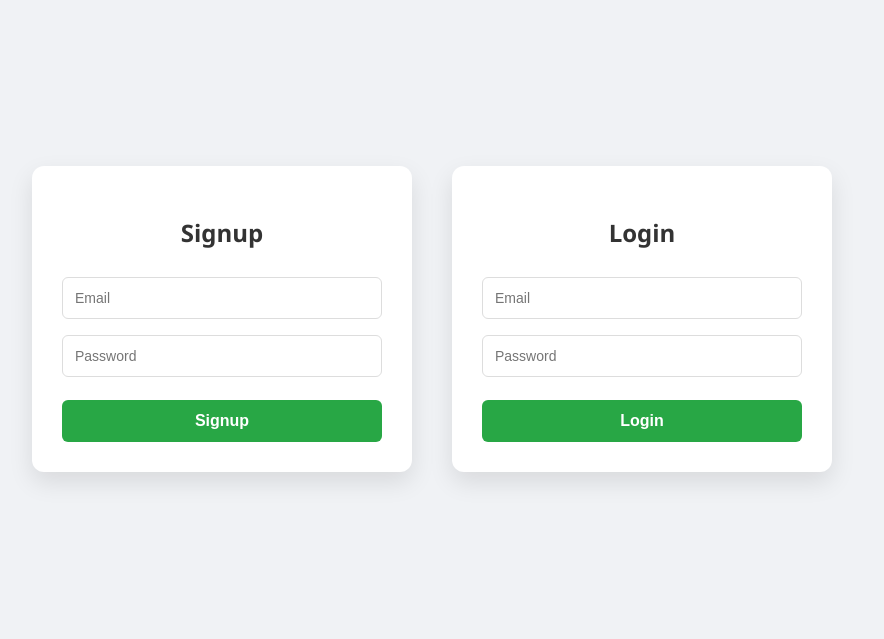
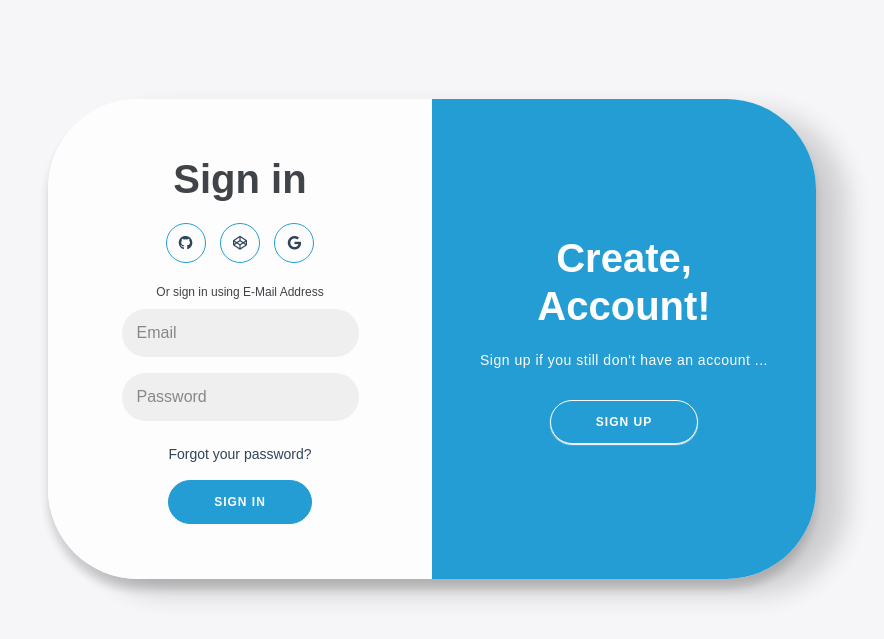
Before and after one commit to Hiyaa1501/Task_Manager, a plain HTML site: page frontend/index.html in a window 1280 px wide. Shown: the part 81-720 px from the top of the page, without its empty margins (208-1092 px from the left). Drawn offline with nearby package versions, Linux system fonts and the light colour scheme.

Commit message:
made changes to front end

```diff
--- a/frontend/index.html
+++ b/frontend/index.html
@@ -1,29 +1,74 @@
 <!DOCTYPE html>
 <html lang="en">
   <head>
-    <meta charset="UTF-8">
-    <meta name="viewport" content="width=device-width, initial-scale=1.0">
-    <title>Task Manager - Access</title>
-    <link rel="stylesheet" href="style.css">
+    <title>Dual Login / Signup Form</title>
+    <meta charset="UTF-8" />
+    <meta name="viewport" content="width=device-width" />
+    <link rel='stylesheet' href='https://cdnjs.cloudflare.com/ajax/libs/bootstrap/5.0.2/css/bootstrap.min.css'>
+    <link rel='stylesheet' href='https://cdnjs.cloudflare.com/ajax/libs/font-awesome/6.2.1/css/all.min.css'>
+    <link rel="stylesheet" href="styles.css" />
   </head>
   <body>
-
-    <!-- Signup Card -->
+  <!-- Login Form Section -->
   <section>
-        <h2>Signup</h2>
-        <input id="sEmail" type="email" placeholder="Email">
-        <input id="sPassword" type="password" placeholder="Password">
-        <button onclick="signup()">Signup</button>
+      <div class="container" id="container">
+          <div class="form-container sign-up-container">
+              <form action="#">
+                  <h1>Sign Up</h1>
+                  <div class="social-container">
+                      <a href="https://Github.com/farazc60" target="_blank" class="social"><i class="fab fa-github"></i></a>
+                      <a href="https://Codepen.io/codewithfaraz" target="_blank" class="social"><i class="fab fa-codepen"></i></a>
+                      <a href="mailto:farazc60@gmail.com" target="_blank" class="social"><i class="fab fa-google"></i></a>
+                  </div>
+                  <span>Or use your Email for registration</span>
+                  <label>
+                      <input type="text" placeholder="Name"/>
+                  </label>
+                  <label>
+                      <input type="email" placeholder="Email"/>
+                  </label>
+                  <label>
+                      <input type="password" placeholder="Password"/>
+                  </label>
+                  <button style="margin-top: 9px">Sign Up</button>
+              </form>
+          </div>
+          <div class="form-container sign-in-container">
+              <form action="#">
+                  <h1>Sign in</h1>
+                  <div class="social-container">
+                      <a href="https://Github.com/farazc60" target="_blank" class="social"><i class="fab fa-github"></i></a>
+                      <a href="https://Codepen.io/codewithfaraz" target="_blank" class="social"><i class="fab fa-codepen"></i></a>
+                      <a href="mailto:farazc60@gmail.com" target="_blank" class="social"><i class="fab fa-google"></i></a>
+                  </div>
+                  <span> Or sign in using E-Mail Address</span>
+                  <label>
+                      <input type="email" placeholder="Email"/>
+                  </label>
+                  <label>
+                      <input type="password" placeholder="Password"/>
+                  </label>
+                  <a href="#">Forgot your password?</a>
+                  <button>Sign In</button>
+              </form>
+          </div>
+          <div class="overlay-container">
+              <div class="overlay">
+                  <div class="overlay-panel overlay-left">
+                      <h1>Log in</h1>
+                      <p>Sign in here if you already have an account </p>
+                      <button class="ghost mt-5" id="signIn">Sign In</button>
+                  </div>
+                  <div class="overlay-panel overlay-right">
+                      <h1>Create, Account!</h1>
+                      <p>Sign up if you still don't have an account ... </p>
+                      <button class="ghost" id="signUp">Sign Up</button>
+                  </div>
+              </div>
+          </div>
+      </div>
   </section>
-
-    <!-- Login Card -->
-    <section>
-        <h2>Login</h2>
-        <input id="email" type="email" placeholder="Email">
-        <input id="password" type="password" placeholder="Password">
-        <button onclick="login()">Login</button>
-    </section>
-
+  <script src='https://cdnjs.cloudflare.com/ajax/libs/bootstrap/5.2.3/js/bootstrap.min.js'></script>
     <script src="script.js"></script>
   </body>
 </html>
--- a/frontend/script.js
+++ b/frontend/script.js
@@ -1,73 +1,83 @@
-const API = "http://localhost:5000";
+// const API = "http://localhost:5000";
 
-// Signup Logic
-async function signup() {
-    const email = document.getElementById("sEmail").value;
-    const password = document.getElementById("sPassword").value;
+// // Signup Logic
+// async function signup() {
+//     const email = document.getElementById("sEmail").value;
+//     const password = document.getElementById("sPassword").value;
 
-    const res = await fetch(API + "/auth/signup", {
-        method: "POST",
-        headers: { "Content-Type": "application/json" },
-        body: JSON.stringify({ email, password })
-    });
+//     const res = await fetch(API + "/auth/signup", {
+//         method: "POST",
+//         headers: { "Content-Type": "application/json" },
+//         body: JSON.stringify({ email, password })
+//     });
 
-    if (res.ok) {
-        alert("Signup successful! Redirecting to login...");
-        document.getElementById("sEmail").value = "";
-        document.getElementById("sPassword").value = "";
-        toggleAuth();
-    } else {
-        alert("Signup failed. Try a different email.");
-    }
-}
+//     if (res.ok) {
+//         alert("Signup successful! Redirecting to login...");
+//         document.getElementById("sEmail").value = "";
+//         document.getElementById("sPassword").value = "";
+//         toggleAuth();
+//     } else {
+//         alert("Signup failed. Try a different email.");
+//     }
+// }
 
-// Login Logic
-async function login() {
-    const email = document.getElementById("email").value;
-    const password = document.getElementById("password").value;
+// // Login Logic
+// async function login() {
+//     const email = document.getElementById("email").value;
+//     const password = document.getElementById("password").value;
 
-    const res = await fetch(API + "/auth/login", {
-        method: "POST",
-        headers: { "Content-Type": "application/json" },
-        body: JSON.stringify({ email, password })
-    });
+//     const res = await fetch(API + "/auth/login", {
+//         method: "POST",
+//         headers: { "Content-Type": "application/json" },
+//         body: JSON.stringify({ email, password })
+//     });
 
-    const data = await res.json();
-    if (data.token) {
-        localStorage.setItem("token", data.token);
-        window.location.href = "dashboard.html";
-    } else {
-        alert("Invalid email or password!");
-    }
-}
+//     const data = await res.json();
+//     if (data.token) {
+//         localStorage.setItem("token", data.token);
+//         window.location.href = "dashboard.html";
+//     } else {
+//         alert("Invalid email or password!");
+//     }
+// }
 
-// UI Toggle Function
-function toggleAuth() {
-    const signupCard = document.getElementById('signup-card');
-    const loginCard = document.getElementById('login-card');
-    if (signupCard.style.display === 'none') {
-        signupCard.style.display = 'block';
-        loginCard.style.display = 'none';
-    } else {
-        signupCard.style.display = 'none';
-        loginCard.style.display = 'block';
-    }
-}
+// // UI Toggle Function
+// function toggleAuth() {
+//     const signupCard = document.getElementById('signup-card');
+//     const loginCard = document.getElementById('login-card');
+//     if (signupCard.style.display === 'none') {
+//         signupCard.style.display = 'block';
+//         loginCard.style.display = 'none';
+//     } else {
+//         signupCard.style.display = 'none';
+//         loginCard.style.display = 'block';
+//     }
+// }
 
-// Dashboard Functions (For when you are logged in)
-async function getTasks() {
-    const res = await fetch(API + "/tasks", {
-        headers: { Authorization: "Bearer " + localStorage.getItem("token") }
-    });
-    const tasks = await res.json();
-    const list = document.getElementById("taskList");
-    if (list) {
-        list.innerHTML = tasks.map(t => `
-            <li>${t.title} <button onclick="deleteTask(${t.id})">Delete</button></li>
-        `).join('');
-    }
-}
+// // Dashboard Functions (For when you are logged in)
+// async function getTasks() {
+//     const res = await fetch(API + "/tasks", {
+//         headers: { Authorization: "Bearer " + localStorage.getItem("token") }
+//     });
+//     const tasks = await res.json();
+//     const list = document.getElementById("taskList");
+//     if (list) {
+//         list.innerHTML = tasks.map(t => `
+//             <li>${t.title} <button onclick="deleteTask(${t.id})">Delete</button></li>
+//         `).join('');
+//     }
+// }
 
-if (window.location.pathname.includes("dashboard.html")) {
-    getTasks();
-}
+// if (window.location.pathname.includes("dashboard.html")) {
+//     getTasks();
+// }
+
+const signUpButton = document.getElementById('signUp');
+const signInButton = document.getElementById('signIn');
+const container = document.getElementById('container');
+
+signUpButton.addEventListener('click', () =>
+    container.classList.add('right-panel-active'));
+
+signInButton.addEventListener('click', () =>
+    container.classList.remove('right-panel-active'));
--- a/frontend/style.css
+++ /dev/null
@@ -1,142 +0,0 @@
-/* 1. Center the entire page content */
-body {
-    font-family: 'Segoe UI', Arial, sans-serif;
-    background-color: #f0f2f5; /* Light grey background */
-    margin: 0;
-    display: flex;
-    justify-content: center; /* Centers horizontally */
-    align-items: center;     /* Centers vertically */
-    min-height: 100vh;       /* Full screen height */
-    gap: 40px;               /* Space between the two forms */
-    flex-wrap: wrap;         /* Allows stacking on small screens */
-}
-
-/* 2. Style each form section as a white "Card" */
-section {
-    background: #ffffff;
-    padding: 30px;
-    border-radius: 12px;
-    box-shadow: 0 10px 25px rgba(0,0,0,0.1); /* Soft shadow */
-    width: 320px;
-    text-align: center;
-}
-
-h2 {
-    margin-bottom: 20px;
-    color: #333;
-    font-size: 24px;
-}
-
-/* 3. Make inputs stack vertically and look clean */
-input {
-    width: 100%;
-    padding: 12px;
-    margin: 8px 0;
-    border: 1px solid #ddd;
-    border-radius: 6px;
-    box-sizing: border-box; /* Prevents input from overflowing */
-    font-size: 14px;
-}
-
-/* 4. Style the green buttons */
-button {
-    width: 100%;
-    padding: 12px;
-    background-color: #28a745;
-    color: white;
-    border: none;
-    border-radius: 6px;
-    cursor: pointer;
-    font-size: 16px;
-    font-weight: 600;
-    margin-top: 15px;
-    transition: background 0.3s ease;
-}
-
-button:hover {
-    background-color: #218838;
-}
-
-/* 5. Responsive fix for mobile */
-@media (max-width: 700px) {
-    body {
-        flex-direction: column;
-        padding: 20px;
-    }
-}
-
-/* 1. Define the entrance animation */
-@keyframes fadeInUp {
-    from {
-        opacity: 0;
-        transform: translateY(20px);
-    }
-    to {
-        opacity: 1;
-        transform: translateY(0);
-    }
-}
-
-/* 2. Apply animation to the sections */
-section {
-    background: #ffffff;
-    padding: 30px;
-    border-radius: 12px;
-    box-shadow: 0 10px 25px rgba(0,0,0,0.1);
-    width: 320px;
-    text-align: center;
-
-    /* Animation Trigger */
-    animation: fadeInUp 0.8s ease-out;
-    transition: transform 0.3s ease, box-shadow 0.3s ease;
-}
-
-/* 3. Subtle lift effect when hovering over the cards */
-section:hover {
-    transform: translateY(-5px);
-    box-shadow: 0 15px 35px rgba(0,0,0,0.15);
-}
-
-/* 4. Smooth button pulse effect */
-button {
-    width: 100%;
-    padding: 12px;
-    background-color: #28a745;
-    color: white;
-    border: none;
-    border-radius: 6px;
-    cursor: pointer;
-    font-size: 16px;
-    font-weight: 600;
-    margin-top: 15px;
-
-    /* Smooth transition for hover */
-    transition: all 0.2s ease;
-}
-
-button:hover {
-    background-color: #218838;
-    transform: scale(1.02); /* Makes button slightly larger */
-}
-
-button:active {
-    transform: scale(0.98); /* Makes button look "pressed" */
-}
-
-/* 5. Add a focus glow to inputs */
-input {
-    width: 100%;
-    padding: 12px;
-    margin: 8px 0;
-    border: 1px solid #ddd;
-    border-radius: 6px;
-    box-sizing: border-box;
-    font-size: 14px;
-    transition: border-color 0.3s ease, box-shadow 0.3s ease;
-}
-
-input:focus {
-    outline: none;
-    border-color: #28a745;
-    box-shadow: 0 0 8px rgba(40, 167, 69, 0.2);
-}
--- /dev/null
+++ b/frontend/styles.css
@@ -0,0 +1,235 @@
+body {
+    background: #f6f5f7; /* A clean, light grey background */
+    font-family: 'Montserrat', sans-serif;
+    display: flex;
+    justify-content: center;
+    align-items: center;
+    height: 100vh;
+    margin: 0;
+    overflow: hidden; /* Keeps the page from scrolling */
+}
+
+/* Login Section Style */
+* {
+  box-sizing: border-box;
+}
+
+body {
+  font-family: 'Montserrat', sans-serif;
+  display: flex;
+  flex-direction: column;
+  justify-content: center;
+  align-items: center;
+  height: 100vh;
+  margin: -20px 0 50px;
+  margin-top: 20px;
+}
+
+h1 {
+  font-weight: bold;
+  margin: 0;
+}
+
+p {
+  font-size: 14px;
+  font-weight: 100;
+  line-height: 20px;
+  letter-spacing: .5px;
+  margin: 20px 0 30px;
+}
+
+span {
+  font-size: 12px;
+}
+
+a {
+  color: #0e263d;
+  font-size: 14px;
+  text-decoration: none;
+  margin: 15px 0;
+}
+
+.container {
+  background: #fff;
+  border-radius: 90px;
+  box-shadow: 30px 14px 28px rgba(0, 0, 5, .2), 0 10px 10px rgba(0, 0, 0, .2);
+  position: relative;
+  overflow: hidden;
+  opacity: 85%;
+  width: 768px;
+  max-width: 100%;
+  min-height: 480px;
+  transition: 333ms;
+}
+
+
+.form-container form {
+  background: #fff;
+  display: flex;
+  flex-direction: column;
+  padding:  0 50px;
+  height: 100%;
+  justify-content: center;
+  align-items: center;
+  text-align: center;
+}
+
+.social-container {
+  margin: 20px 0;
+  display: block;
+}
+
+
+.social-container a {
+  border: 1px solid #008ecf;
+  border-radius: 50%;
+  display: inline-flex;
+  justify-content: center;
+  align-items: center;
+  margin: 0 5px;
+  height: 40px;
+  width: 40px;
+  transition: 333ms;
+}
+.social-container a:hover {
+  transform: rotateZ(13deg);
+  border: 1px solid #0e263d;
+}
+
+.form-container input {
+  background: #eee;
+  border: none;
+  border-radius: 50px;
+  padding: 12px 15px;
+  margin: 8px 0;
+  width: 100%;
+}
+.form-container input:hover {
+  transform: scale(101%);
+}
+
+button {
+  border-radius: 50px;
+  box-shadow: 0 1px 1px ;
+  border: 1px solid #008ecf;
+  background: #008ecf;
+  color: #fff;
+  font-size: 12px;
+  font-weight: bold;
+  padding: 12px 45px;
+  letter-spacing: 1px;
+  text-transform: uppercase;
+  transition: transform 80ms ease-in;
+}
+
+button:active {
+  transform: scale(.95);
+}
+
+button:focus {
+  outline: none;
+}
+
+button.ghost {
+  background: transparent;
+  border-color: #fff;
+}
+
+.form-container {
+  position: absolute;
+  top: 0;
+  height: 100%;
+  transition: all .6s ease-in-out;
+}
+
+.sign-in-container {
+  left: 0;
+  width: 50%;
+  z-index: 2;
+}
+
+.sign-up-container {
+  left: 0;
+  width: 50%;
+  z-index: 1;
+  opacity: 0;
+}
+
+.overlay-container {
+  position: absolute;
+  top: 0;
+  left: 50%;
+  width: 50%;
+  height: 100%;
+  overflow: hidden;
+  transition: transform .6s ease-in-out;
+  z-index: 100;
+}
+
+.overlay {
+  background: #ff416c;
+  background: linear-gradient(to right, #008ecf, #008ecf) no-repeat 0 0 / cover;
+  color: #fff;
+  position: relative;
+  left: -100%;
+  height: 100%;
+  width: 200%;
+  transform: translateY(0);
+  transition: transform .6s ease-in-out;
+}
+
+.overlay-panel {
+  position: absolute;
+  top: 0;
+  display: flex;
+  flex-direction: column;
+  justify-content: center;
+  align-items: center;
+  padding: 0 40px;
+  height: 100%;
+  width: 50%;
+  text-align: center;
+  transform: translateY(0);
+  transition: transform .6s ease-in-out;
+}
+
+.overlay-right {
+  right: 0;
+  transform: translateY(0);
+}
+
+.overlay-left {
+  transform: translateY(-20%);
+}
+
+/* Move signin to right */
+.container.right-panel-active .sign-in-container {
+  transform: translateY(100%);
+}
+
+/* Move overlay to left */
+.container.right-panel-active .overlay-container {
+  transform: translateX(-100%);
+}
+
+/* Bring signup over signin */
+.container.right-panel-active .sign-up-container {
+  transform: translateX(100%);
+  opacity: 1;
+  z-index: 5;
+}
+
+/* Move overlay back to right */
+.container.right-panel-active .overlay {
+  transform: translateX(50%);
+}
+
+/* Bring back the text to center */
+.container.right-panel-active .overlay-left {
+  transform: translateY(0);
+}
+
+/* Same effect for right */
+.container.right-panel-active .overlay-right {
+  transform: translateY(20%);
+}
```
Lines whose indentation alone changed are shown as unchanged.
